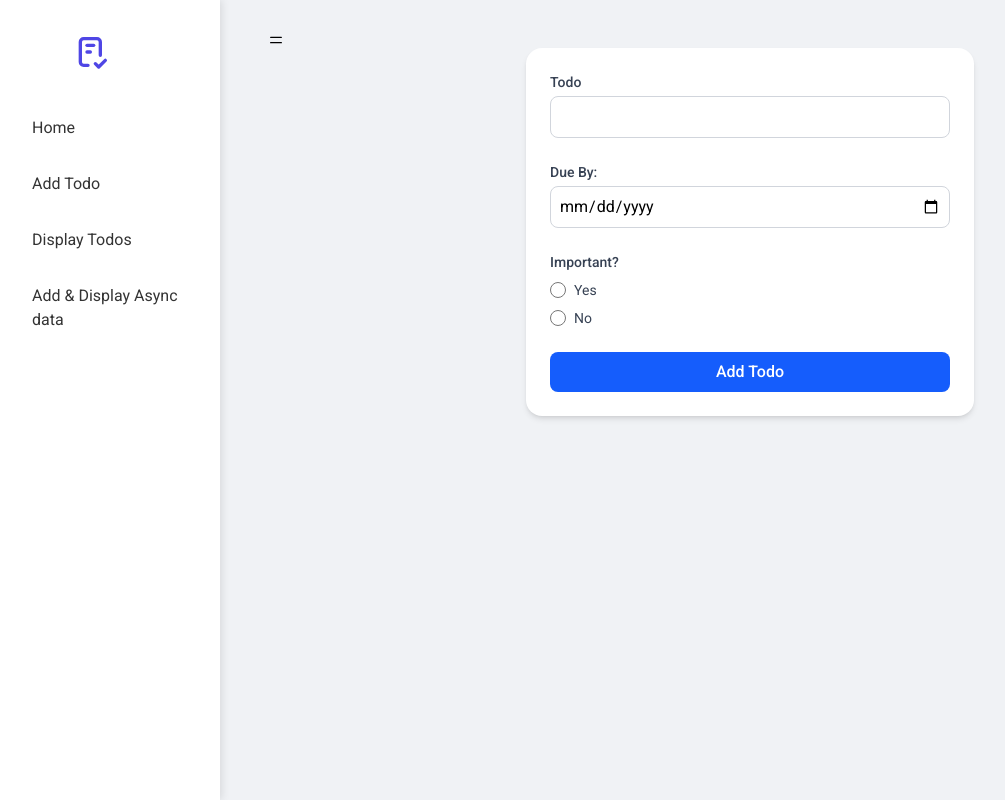
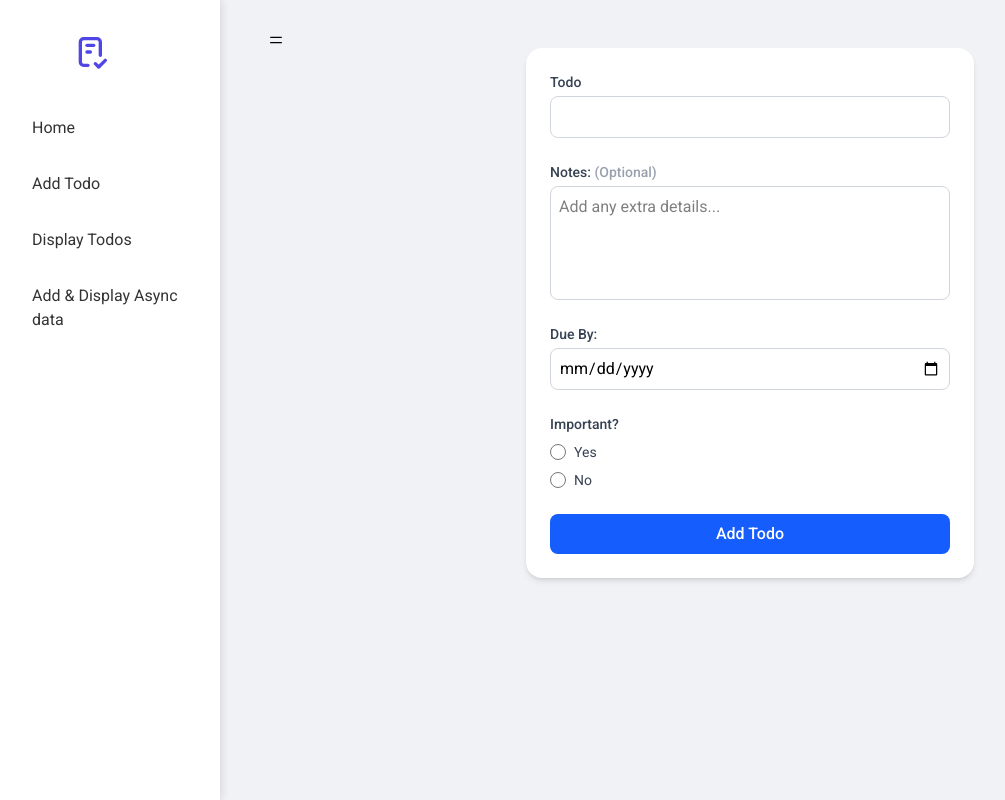
Before and after one commit to eyasq/react_todolist_docker, a React (Vite) app: page /zustand in a window 1280 px wide. Shown: the whole page, without its empty margins (0-1005 px from the left). Built offline with nearby package versions, Linux system fonts and the light colour scheme.

Commit message:
last commit before potentially breaking stuff integrating with django

```diff
--- a/src/components/AddZustandHookForm.jsx
+++ b/src/components/AddZustandHookForm.jsx
@@ -10,6 +10,7 @@ export default function AddZustandHookForm() {
   const [, setTodo] = useState({
     text: "",
     important: null,
+    notes:"",
     completed: false,
     id: null,
     complete_by:null
@@ -25,7 +26,7 @@ export default function AddZustandHookForm() {
 
     addTodo(newTodo);
     reset();
-    setTodo({ text: "", important: null, completed: false, id: null });
+    setTodo({ text: "", notes:"", important: null, completed: false, id: null });
   }
 
   return (
@@ -50,6 +51,18 @@ export default function AddZustandHookForm() {
           <p className="mt-1 text-sm text-red-500">{errors.text.message}</p>
         )}
       </div>
+      <div>
+          <label htmlFor="notes" className="block text-sm font-medium text-gray-700">
+            Notes: <span className="text-gray-400">(Optional)</span>
+          </label>
+          <textarea
+            id="notes"
+            rows="4"
+            {...register("notes")}
+            placeholder="Add any extra details..."
+            className="mt-1 block w-full rounded-lg border border-gray-300 p-2 focus:border-blue-500 focus:ring-2 focus:ring-blue-200 outline-none resize-none"
+          />
+</div>
        <div>
         <label htmlFor="text" className="block text-sm font-medium text-gray-700">
           Due By:
--- a/src/components/DisplayZustand.jsx
+++ b/src/components/DisplayZustand.jsx
@@ -35,6 +35,11 @@ export default function DisplayZustand(){
               {item.text}
             </span>
             <span className="text-xs ">Complete by: {formatDate(item.complete_by) } {overDue(formatDate(item.complete_by))&&!item.completed? "OVERDUE":""}</span>
+              {item.notes && (
+    <span className="text-xs text-gray-500 mt-1 italic">
+      Notes: {item.notes}
+    </span>
+  )}
             </div>
             <div className="flex items-center gap-2">
               <button
```
